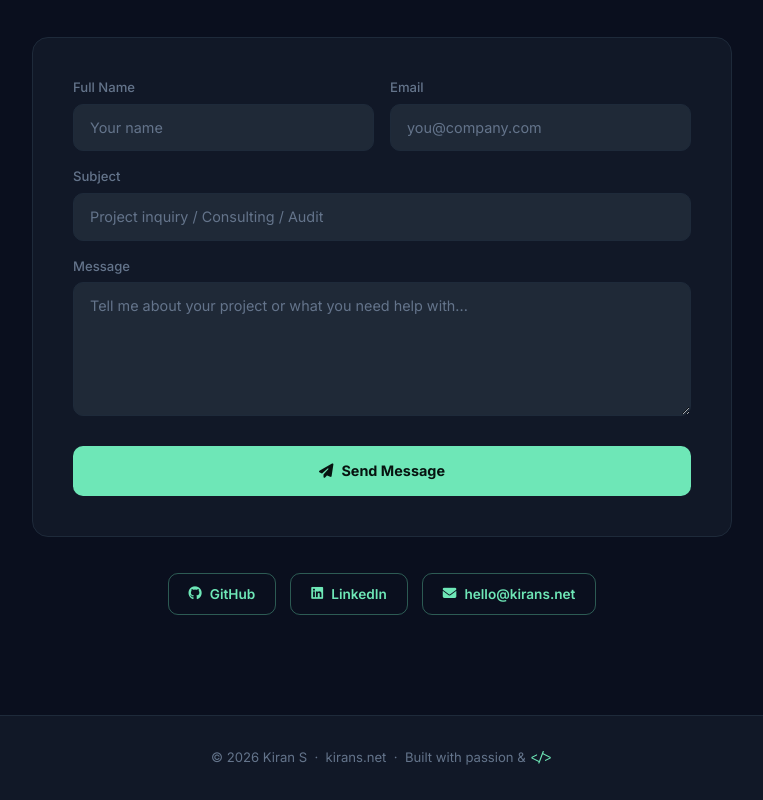
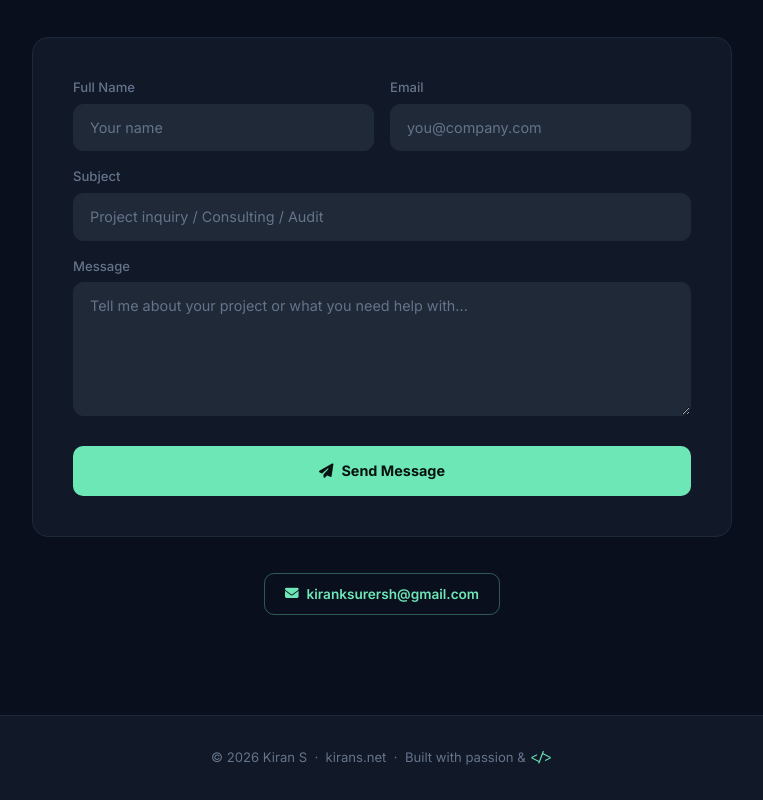
Before and after one commit to kiranksure/kirans, a plain HTML site: page public/index.html in a window 1280 px wide. Shown: the part 4594-5394 px from the top of the page, without its empty margins (258-1021 px from the left). Drawn offline with nearby package versions, Linux system fonts and the light colour scheme.

Commit message:
Update email, remove GitHub/LinkedIn links

```diff
--- a/public/index.html
+++ b/public/index.html
@@ -841,17 +841,9 @@
 
       <!-- Social / contact chips -->
       <div style="display:flex;flex-wrap:wrap;justify-content:center;gap:14px;margin-top:36px;">
-        <a href="https://github.com/kiranksure" target="_blank" rel="noopener noreferrer" class="btn-outline"
+        <a href="mailto:kiranksurersh@gmail.com" class="btn-outline"
           style="padding:10px 20px;font-size:0.85rem;text-decoration:none;">
-          <i class="fab fa-github"></i> GitHub
-        </a>
-        <a href="https://www.linkedin.com/in/kiranksure" target="_blank" rel="noopener noreferrer" class="btn-outline"
-          style="padding:10px 20px;font-size:0.85rem;text-decoration:none;">
-          <i class="fab fa-linkedin"></i> LinkedIn
-        </a>
-        <a href="mailto:hello@kirans.net" class="btn-outline"
-          style="padding:10px 20px;font-size:0.85rem;text-decoration:none;">
-          <i class="fa fa-envelope"></i> hello@kirans.net
+          <i class="fa fa-envelope"></i> kiranksurersh@gmail.com
         </a>
       </div>
     </div>
```
